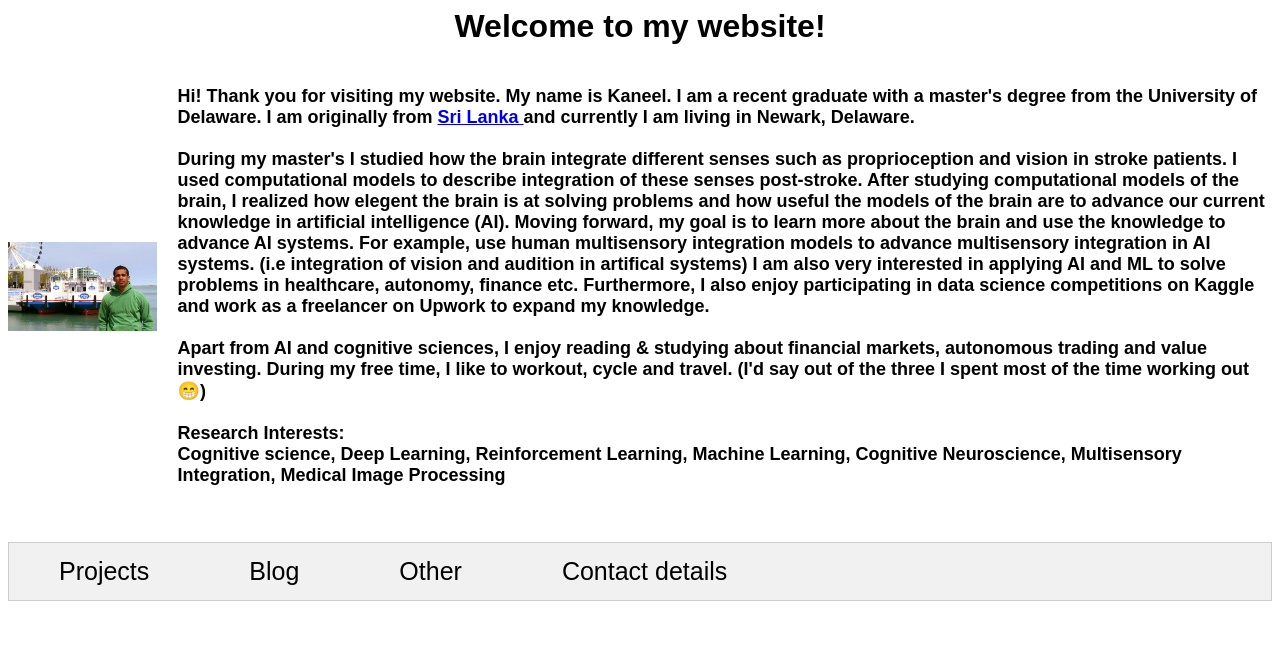
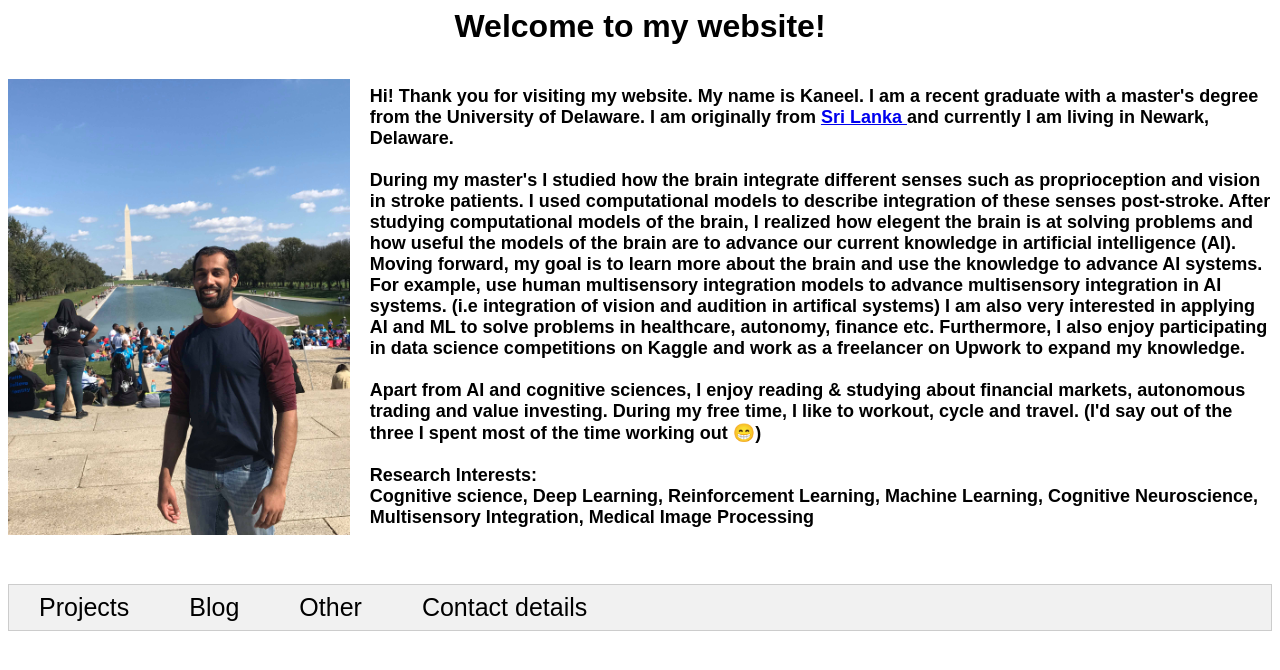
Before and after one commit to kaneelgit/kaneelgit.github.io, a plain HTML site: page index.html in a window 1280 px wide. Drawn offline with Linux system fonts and the light colour scheme.

Commit message:
Update index.html

```diff
--- a/index.html
+++ b/index.html
@@ -27,7 +27,7 @@
     <h1> <center> Welcome to my website! </center> </h1>
       <div class = 'intro'>
         <div class = 'intro_image'>
-          <img src="main_pic.jpg" >
+          <img src="pro_pic.jpg" >
         </div>
         <div class = 'intro_text'>
           <h2> <font size = '4'>
@@ -72,7 +72,7 @@ body {font-family: Arial;}
   border: none;
   outline: none;
   cursor: pointer;
-  padding: 14px 50px;
+  padding: 08px 30px;
   transition: 0.3s;
   font-size: 25px;
 }
```
